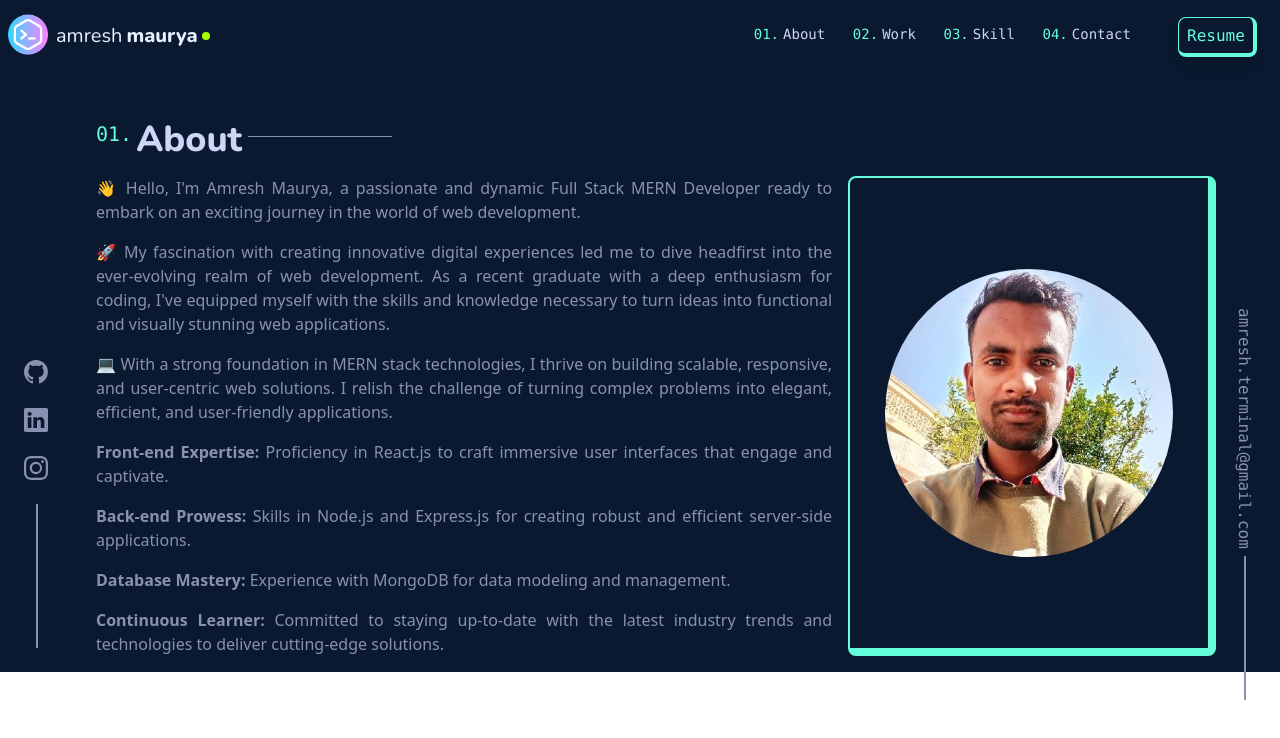
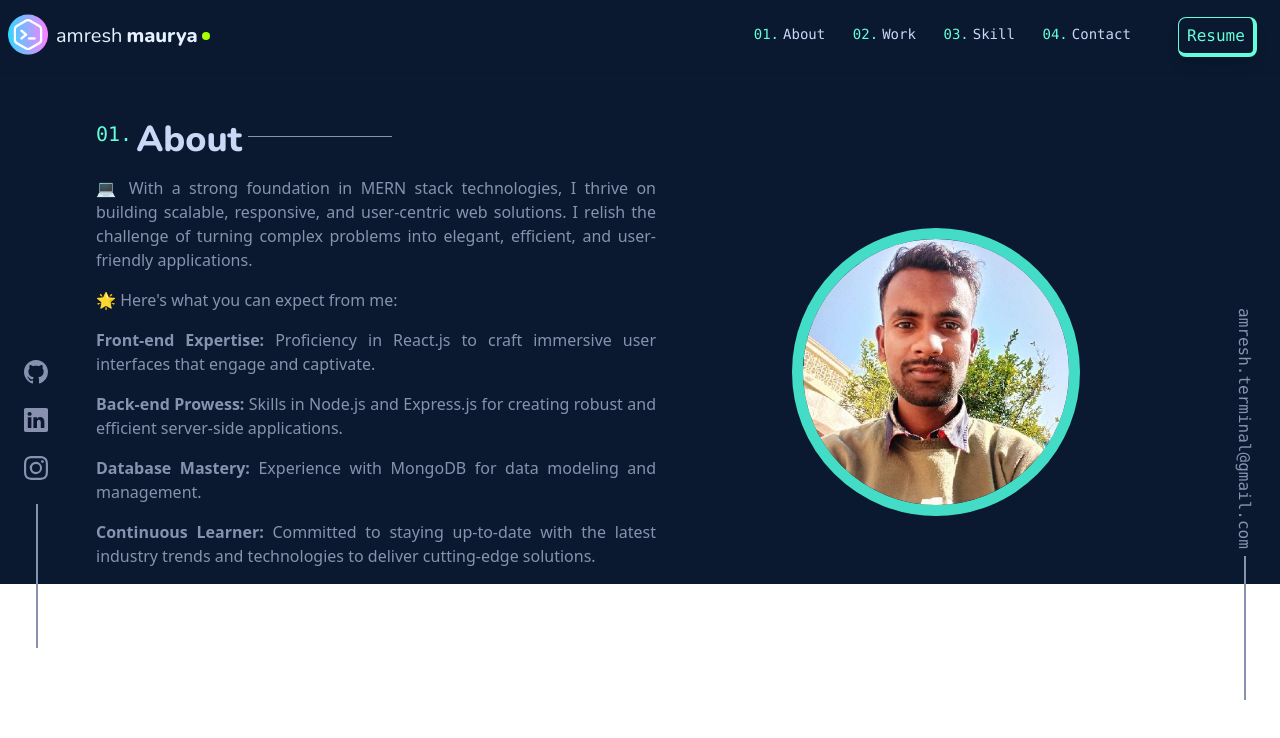
Before and after one commit to amreshpro/oldport3, a React (Vite) app: page /about in a window 1280 px wide. Shown: the top 738 px of the page. Built offline with nearby package versions, Linux system fonts and the light colour scheme.

Commit message:
fix image width issue

```diff
--- a/src/components/About.jsx
+++ b/src/components/About.jsx
@@ -1,40 +1,36 @@
-import { intro1,intro2,intro3,key1name,key1des,key2name,key2des,key3name,key3des,key4name,key4des } from "../constant/about"
+import { intro3,key1name,key1des,key2name,key2des,key3name,key3des,key4name,key4des } from "../constant/about"
 
 const About = () => {
   return (
-    <div className="flex flex-col gap-4 h-full w-full  mx-8 sm:mx-2 sm:mr-0 sm:ml-0 px-16 sm:px-4 py-4">
+    <div className="flex flex-col gap-4 h-full w-full mx-8 sm:mx-2 sm:mr-0 sm:ml-0 px-16 sm:px-4 py-4">
 
 
 <div id="about" className="flex gap-1 "><p className="text-ternary font-mono text-xl ">01.</p> <p className="hover:text-ternary text-lightest-slate font-nunito text-4xl font-bold">About</p> <div className="h-[1px] w-36 bg-slate hover:bg-ternary ml-0.5 mt-4"></div> </div>
 
 
-<div className="text-img  flex sm:flex-col justify-between gap-4" >
-    <div className="text flex flex-col gap-4">
-    <p className="text-justify text-slate">{intro1}</p>
-    <p className="text-justify text-slate">{intro2}</p>
+<div className="text-img  flex  md:flex-wrap md:gap-4 sm:flex-col items-center justify-evenly  " >
+
+    <div className="text flex flex-col gap-4 w-1/2  md:w-full md:mr-4">
     <p className="text-justify text-slate">{intro3}</p>
 
+<p className="text-justify text-slate">🌟 Here's what you can expect from me:</p>
 <p className="text-justify text-slate"><strong>{key1name}</strong>{key1des}</p>
 <p className="text-justify text-slate"><strong>{key2name}</strong>{key2des}</p>
 <p className="text-justify text-slate"><strong>{key3name}</strong>{key3des}</p>
 <p className="text-justify text-slate"><strong>{key4name}</strong>{key4des}</p>
+   </div>
 
-
-
-
-
-
-
-    </div>
-    <div className="img rounded-lg border-r-8 border-b-8 border-2 border-ternary w-full mr-8 sm:mr-1 flex items-center justify-center p-2  ">
+    <div className="img box-border rounded-full w-1/2 md:w-full  mr-8 sm:mr-1 flex items-center justify-center  ">
 
     <img
                src="/photo.jpeg"
                alt="my-photo"
-               className="rounded-full  w-72 sm:w-64  "
+               className="rounded-full w-72 sm:w-64 border-animation "
              />
 
     </div>
+
+
 </div>
 
     </div>
--- a/src/components/Hero.jsx
+++ b/src/components/Hero.jsx
@@ -1,6 +1,6 @@
 import { Link } from "react-router-dom";
 import socialLinks from "../constant/socialLinks";
-import { oneliner } from "../constant/about";
+import { intro1, intro2, oneliner } from "../constant/about";
 
 
 
@@ -9,11 +9,13 @@ import { oneliner } from "../constant/about";
 
 const Hero = () => {
   return (
-<header className="flex flex-col gap-4 h-screen w-full  ml-8 mr-4 sm:mr-0 sm:ml-0 px-16 sm:px-4 py-4">
+<header className="flex flex-col gap-4 h-full w-full  ml-8 mr-4 sm:mr-0 sm:ml-0 px-16 sm:px-4 py-4">
 
 <p className="hii text-ternary font-mono text-lg"> Hi, my name is</p>
 <h1 className="text-6xl font-bold sm:text-3xl text-lightest-slate">Amresh Maurya.</h1>
 <h1 className="text-6xl font-bold sm:text-3xl text-slate">I build things for the web.</h1>
+<p className="text-justify text-slate">{intro1}</p>
+    <p className="text-justify text-slate">{intro2}</p>
 <p className="text-slate font-nunito  text-lg "> I’m a software engineer specializing in building exceptional digital experiences.</p>
 <p className="text-slate font-nunito  text-lg "> {oneliner}</p>
 
--- a/src/components/MainContainer.jsx
+++ b/src/components/MainContainer.jsx
@@ -8,7 +8,7 @@ import Works from "./Works"
 
 const MainContainer = () => {
   return (
-    <div className="flex flex-col gap-4 w-screen h-full ">
+    <div className="flex flex-col gap-4 w-screen h-full sm:justify-between ">
 
 <Hero/>
 <About/>
--- a/src/constant/about.js
+++ b/src/constant/about.js
@@ -3,7 +3,7 @@ export const oneliner = "I code beautifully simple things.I enjoy creating thing
 
 
 
-export const intro1 = `👋 Hello, I'm Amresh Maurya, a passionate and dynamic Full Stack MERN Developer ready to embark on an exciting journey in the world of web development.`
+export const intro1 = `👋 Hello, I'm a passionate and dynamic Full Stack MERN Developer ready to embark on an exciting journey in the world of web development.`
 
 export const intro2 = `🚀 My fascination with creating innovative digital experiences led me to dive headfirst into the ever-evolving realm of web development. As a recent graduate with a deep enthusiasm for coding, I've equipped myself with the skills and knowledge necessary to turn ideas into functional and visually stunning web applications.`
 
--- a/src/index.css
+++ b/src/index.css
@@ -88,3 +88,21 @@ body, html {
 .vertical-mode{
     writing-mode: vertical-rl;
 }
+
+
+@keyframes rotate-border{
+
+  0%   {border:2px solid #64ffda}
+  25%   {border:8px solid #9bffe1}
+  50%   {border:4px solid #70fff8}
+  76%   {border:12px solid #24beb7}
+  100%   {border:10px solid #64ffda}
+
+}
+
+.border-animation{
+  border: 1px solid #64ffda;
+animation-name: rotate-border;
+animation-duration: 3s;
+animation-iteration-count: infinite;
+}
```
